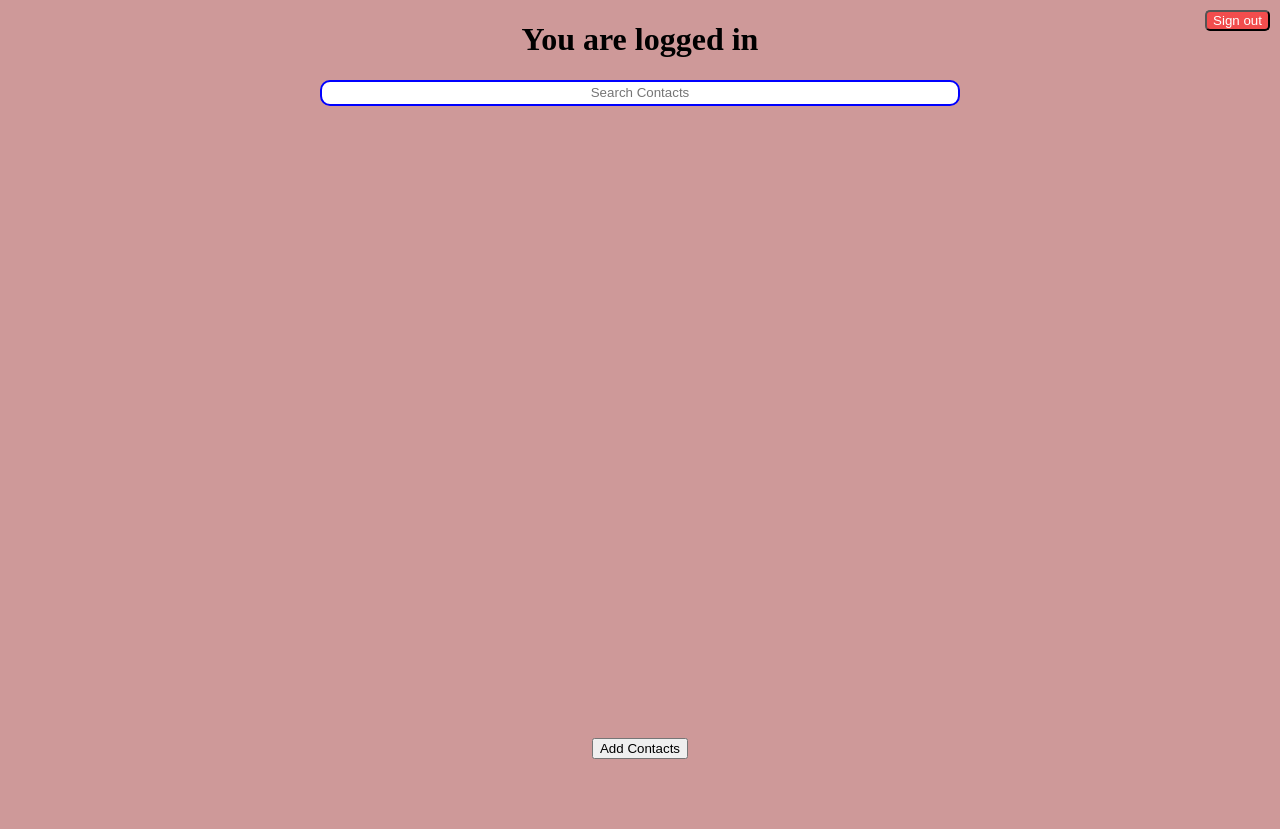
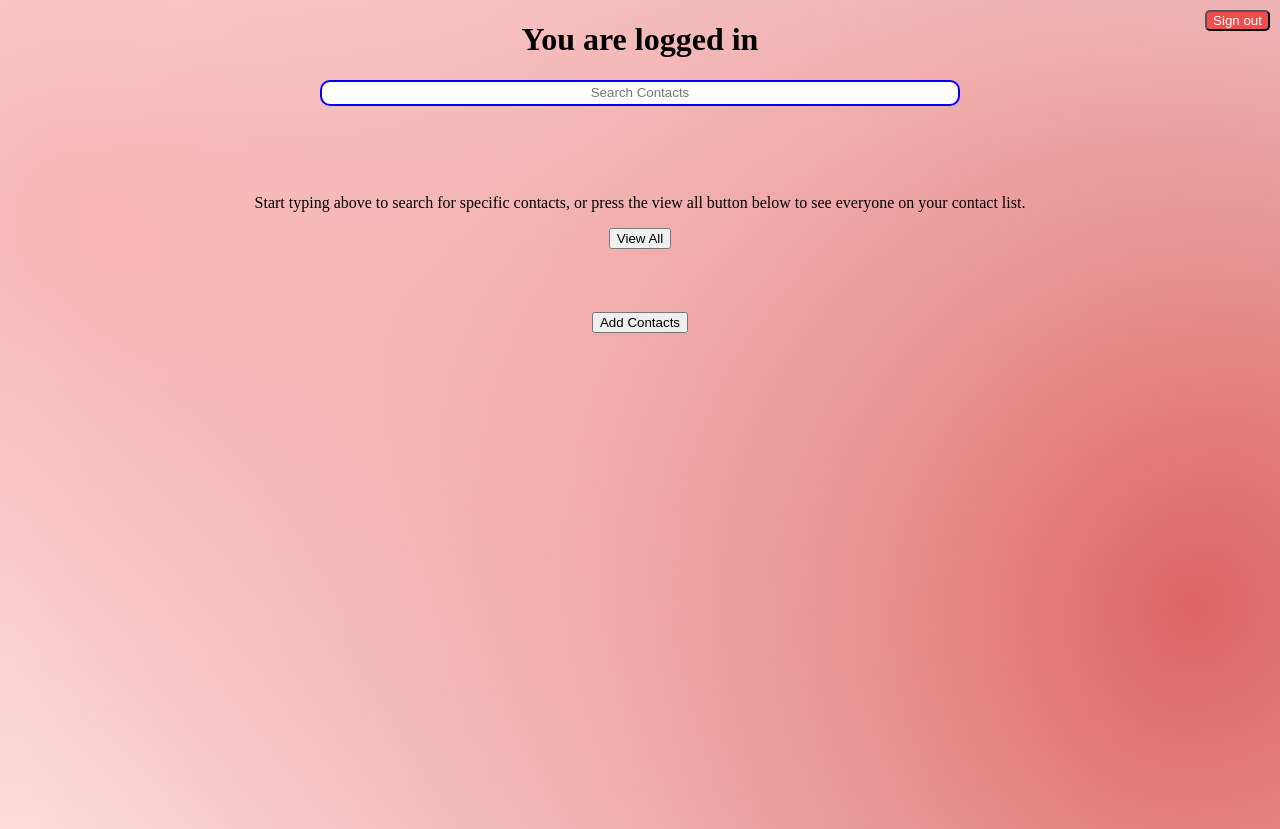
Before and after one commit to jooshwells/POOSD-Group4-SmallProject, a PHP site: page /loggedin.html in a window 1280 px wide. Before the commit the page ends 759 px from the top, so only its background shows below. Run offline with PHP 8.4, Linux system fonts and the light colour scheme; data that the repository does not hold is empty.

Commit message:
Allows search and add contact functionality

```diff
--- a/css/loggedin.css
+++ b/css/loggedin.css
@@ -3,18 +3,94 @@ body
         background-color: rgb(206, 153, 153);
         text-align: center;
 
+        background: radial-gradient(circle at 20% 30%, rgba(245, 157, 157, 0.762), transparent 50%),
+                radial-gradient(circle at 80% 70%, rgba(203, 23, 23, 0.672), transparent 50%);
+    background-size: 200% 200%;
+    animation: bubbles 20s linear infinite;
+    height: 100vh;
+
+
     /*font-family: Cambria, Cochin, Georgia, Times, 'Times New Roman', serif;*/
 }
+
+@keyframes bubbles {
+    0% { background-position: 0 0, 100% 100%; }
+    100% { background-position: 100% 100%, 0 0; }
+}
+
+.contactsBox{
+    text-align: center;
+    background-color: rgb(255, 255, 255);
+    width: 70%;
+    margin-left: auto;
+    margin-right: auto;
+    display: flex;
+    justify-content: center;
+    align-items: flex-start;
+
+}
+
+#contactTable{
+    display:none;
+    max-width: 100%;
+    width: 100%;
+    text-align:center;
+    margin: 0 auto;
+    border-color: black;
+    border-style:solid;
+    border-collapse: collapse;
+    border-spacing: 0;
+}
+
+#contactTable th, #contactTable td{
+    border-color: black;
+    border-style:dotted;
+    border-width: 1px;
+    border-collapse: collapse;
+    padding: 6px;
+    word-wrap: break-word;
+}
+
+#Result {
+    width: 70%;
+    background-color: white;
+    display: none;
+    text-align:center;
+    margin: 0 auto;
+    border-color: black;
+    border-style: dashed;
+    border-collapse: collapse;
+    border-width: 1px;
+    animation: pulseBorder 5s infinite alternate;
+}
+
+@keyframes pulseBorder {
+    0% { border-width: 1px; }
+    25%{border-width:1.75 px;}
+    50% { border-width: 2.5px; }
+    75%{border-width:2 px;}
+    100% { border-width: 1.75px; }
+}
+
+#Result th, #Result td{
+    border-color: black;
+    border-style: dashed;
+    border-width: 2px;
+    border-collapse: collapse;
+    padding: 6px;
+    word-wrap: break-word;
+}
+
 
 .addContactPB{
     margin-left:auto;
     margin-right:auto;
+    align-items: center;
     background-color: white;
     width: 35%;
     height: 300px;
     display:none;
     justify-content: center;
-    opacity: "2.0";
     border-radius: 5px;
     position: fixed;
     top:50%;
@@ -45,7 +121,7 @@ body
 
 #addContact{
     display: block;
-    margin-top: 50%;
+    margin-top: 5%;
     margin-left: auto;
     margin-right: auto;
 }
@@ -82,12 +158,16 @@ body
 }
 
 #verifyContact{
-    display:flex;
+    display:inline-block;
     margin-right:auto;
     margin-left:auto;
-
 }
 
+#cancel{
+    display:inline-block;
+    margin-right:auto;
+    margin-left:auto;
+}
 
 #signOutB{
     background-color: rgb(242, 77, 77);
--- a/js/code.js
+++ b/js/code.js
@@ -1,4 +1,5 @@
-const urlBase = "LAMPAPI";
+const urlBase = "./LAMPAPI";
+
 const extension = "php";
 
 // Track current mode: "login" or "signup"
@@ -8,22 +9,6 @@ let userId = 0;
 let firstName = "";
 let lastName = "";
 
-function verifyContact(){
-/*If contac exists stop and print
-Else add contact and return  */
-    document.querySelector(".addContactPB").style.display = "none";
-    document.querySelector("body").style.backgroundColor = "rgba(206,153,153,1)";
-
-}
-
-function addContact(){
-        document.querySelector(".addContactPB").style.opacity = "1";
-
-    document.querySelector(".addContactPB").style.display = "block";
-    document.querySelector("body").style.backgroundColor = "rgba(206,153,153,0.5)";
-
-
-}
 
 function toggleLoginMode() {
     if(toggleMode === "login") {
--- /dev/null
+++ b/js/loggedin.js
@@ -0,0 +1,166 @@
+/* Commented line swapped for line below comment for local testing
+const urlBase = "./LAMPAPI";
+ */
+const urlBase = "http://localhost:8000/LAMPAPI";
+
+const extension = "php";
+
+// Track current mode: "login" or "signup"
+let toggleMode = "login";
+
+let userId = 0;
+let firstName = "";
+let lastName = "";
+
+let jsonResponse;
+
+function search(){
+    console.log(jsonResponse.results);
+    //
+    let searchQuery= document.getElementById("search").value.toLowerCase()
+        let searchResults = jsonResponse.results.filter(contact=>Object.values(contact).some(value=>
+            value.toLowerCase().includes(searchQuery)
+        )
+    );
+        let tablebody = document.getElementById("ResultBody");
+        tablebody.innerHTML ="";
+        searchResults.forEach(function(contact) {
+                let tablerow= document.createElement("tr");
+                tablerow.innerHTML =
+                "<td>" + contact.FirstName + "</td>" +
+                "<td>" + contact.LastName + "</td>" +
+                "<td>" + contact.Phone + "</td>" +
+                "<td>" + contact.Email + "</td>"
+                tablebody.appendChild(tablerow);
+                console.log(contact.FirstName);
+
+    })
+
+
+//
+
+    document.getElementById("Result").style.display ="table";
+    document.getElementById("contactTable").style.display ="none";
+
+}
+
+function displayAll(){
+    document.getElementById("contactTable").style.display = "table";
+    document.getElementById("Result").style.display = "none";
+}
+
+function displayContacts(){
+
+let xhr= new XMLHttpRequest();
+let url= urlBase + "/SearchContact."+ extension;
+    xhr.open("POST", url, true);
+    xhr.setRequestHeader("Content-type", "application/json; charset=UTF-8");
+    let payload = { userId: userId };
+    xhr.onload = function(){
+        if(xhr.status==200){
+            var contactData = JSON.parse(xhr.responseText);
+            jsonResponse = contactData;
+            if (contactData.error) {
+                console.log("Error:", contactData.error);
+                return;
+            }
+
+            let tablebody = document.getElementById("contactTable");
+
+        contactData.results.forEach(function(contact) {
+                let tablerow= document.createElement("tr");
+                tablerow.innerHTML =
+                "<td>" + contact.FirstName + "</td>" +
+                "<td>" + contact.LastName + "</td>" +
+                "<td>" + contact.Phone + "</td>" +
+                "<td>" + contact.Email + "</td>";
+
+                tablebody.appendChild(tablerow);
+
+            });
+
+
+}else{
+        console.log("Error");
+
+}
+};
+
+xhr.send(JSON.stringify(payload));
+}
+
+
+function verifyContact(){
+//Declare variables and assign
+let fName = document.getElementById("firstN").value;
+let lName = document.getElementById("lastN").value;
+let num = document.getElementById("phoneN").value;
+let em = document.getElementById("email").value;
+
+
+//Take input
+
+let tmp = {
+    firstName: fName,
+    lastName: lName,
+    phone: num,
+    email: em,
+    userId: userId,
+}
+
+//
+let xhr= new XMLHttpRequest();
+let url= urlBase + "/AddContact."+ extension;
+xhr.open("POST", url, true)
+xhr.setRequestHeader("Content-type", "application/json; charset=UTF-8");
+
+
+//
+try{
+xhr.onload = function(){
+if (xhr.status==200){
+
+    //Clear it out
+document.getElementById("firstN").value ="";
+document.getElementById("lastN").value="";
+document.getElementById("phoneN").value="";
+document.getElementById("email").value="";
+
+    console.log("Contact Added" );
+
+    displayContacts();
+}
+else if(xhr.status==409){
+console.log("Contact already exists!");
+}
+else{
+    console.log("Contact NOT Added", xhr.status);
+}
+
+}
+xhr.send(JSON.stringify(tmp));
+
+}
+catch(err){
+        console.error(err);
+}
+
+
+    document.querySelector(".addContactPB").style.display = "none";
+    document.querySelector("body").style.backgroundColor = "rgba(206,153,153,1)";
+
+}
+
+function cancelAdd(){
+    document.querySelector(".addContactPB").style.display = "none";
+    document.querySelector("body").style.backgroundColor = "rgba(206,153,153,1)";
+}
+
+function addContact(){
+        document.querySelector(".addContactPB").style.opacity = "1";
+
+    document.querySelector(".addContactPB").style.display = "block";
+    document.querySelector("body").style.backgroundColor = "rgba(206,153,153,0.5)";
+
+
+}
--- a/loggedin.html
+++ b/loggedin.html
@@ -6,12 +6,40 @@
     <meta name="viewport" content="width=device-width, initial-scale=1.0">
     <title>???</title>
 </head>
-<body>
+<body onload="displayContacts()">
     <h1>You are logged in</h1>
-    <input type ="text" placeholder="Search Contacts" id="search">
+    <input type ="text" placeholder="Search Contacts" id="search" oninput = "search();">
+
+    <br/><br/><br/><br/>
+
+    <div class ="contactsBox">
+
+        <table id ="contactTable">
+        <th>First Name</th>
+        <th>Last Name</th>
+        <th>Number</th>
+        <th>Email</th>
+
+        </table>
+
+    </div>
+
+    <table id="Result">
+        <th>First Name</th>
+        <th>Last Name</th>
+        <th>Number</th>
+        <th>Email</th>
+        <tbody id = ResultBody></tbody>
+    </table>
+
+    <p>Start typing above to search for specific contacts, or press the view all button below to see everyone
+        on your contact list.
+    </p>
+
+    <button id="viewAll" onclick="displayAll();">View All</button>
     <button id="addContact" onclick="addContact();">Add Contacts</button>
 
-    <div class ="addContactPB">
+    <div class="addContactPB">
         <br/>
         <input type="text" id ="firstN" placeholder="First Name"><br/>
         <input type="text" id ="lastN" placeholder="Last Name"><br/>
@@ -19,11 +47,12 @@
         <input type="text" id ="email" placeholder="Email">
         <br/>
         <button id ="verifyContact" onclick="verifyContact();">Add</button>
+        <button id ="cancel" onclick="cancelAdd();">Cancel</button>
 
     </div>
 
     <button id = "signOutB"
     onclick="window.location.href='index.html' ">Sign out</button>
-    <script src="js/code.js" type="text/javascript"></script>
+    <script src="js/loggedin.js" type="text/javascript"></script>
 </body>
 </html>
```
